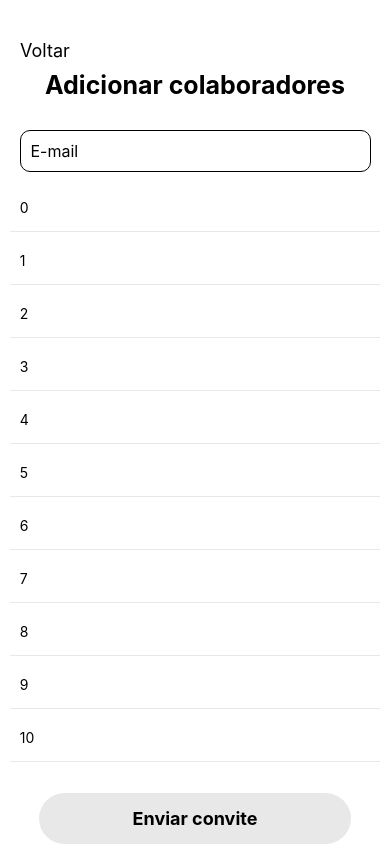
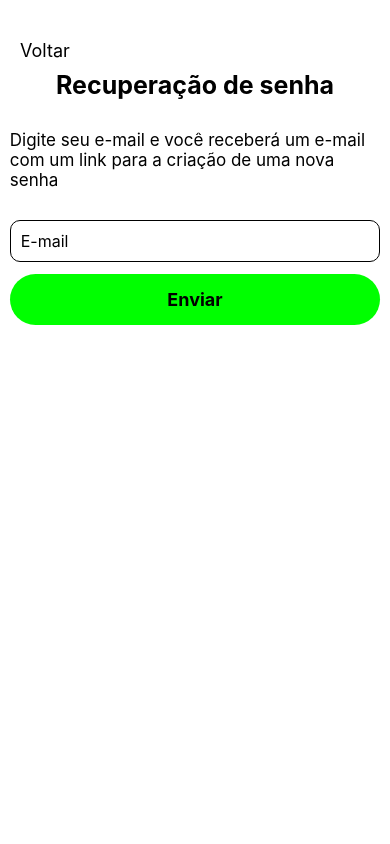
Before and after one commit to j3rrb/cultureup_front, a React Native app: screen / in a window 390 px wide. Built offline with nearby package versions, Linux system fonts and the light colour scheme.

Commit message:
feat: forgot password UI

```diff
--- a/App.tsx
+++ b/App.tsx
@@ -1,5 +1,5 @@
-import { AddEmployees } from './src/screens';
+import { ForgotPassword } from './src/screens';
 
 export default function App() {
-  return <AddEmployees />;
+  return <ForgotPassword />;
 }
--- /dev/null
+++ b/src/screens/forgotPassword/index.tsx
@@ -0,0 +1,62 @@
+import { Formik } from 'formik';
+import { Text, TouchableOpacity, View } from 'react-native';
+import * as Yup from 'yup';
+
+import { ConfirmationButton, DefaultTextField } from '../../components';
+import { COLORS } from '../../constants';
+import forgotPasswordStyles from './styles';
+
+const validationSchema = Yup.object().shape({
+  email: Yup.string().email('Invalid email').required('Required'),
+});
+
+export default function ForgotPassword() {
+  const styles = forgotPasswordStyles();
+
+  return (
+    <Formik
+      validationSchema={validationSchema}
+      onSubmit={async (values) => {
+        console.log(values);
+      }}
+      initialValues={{
+        email: undefined,
+      }}>
+      {({ values, errors, touched, handleSubmit, handleBlur, handleChange }) => (
+        <View>
+          <View style={styles.header}>
+            <TouchableOpacity style={styles.headerButton}>
+              <Text style={styles.headerButtonText}>Voltar</Text>
+            </TouchableOpacity>
+            <Text style={styles.headerText}>Recuperação de senha</Text>
+          </View>
+          <View style={styles.descriptionContainer}>
+            <Text style={styles.description}>
+              Digite seu e-mail e você receberá um e-mail com um link para a criação de uma nova
+              senha
+            </Text>
+          </View>
+          <View style={styles.inputContainer}>
+            <DefaultTextField
+              value={values.email}
+              autoCapitalize="none"
+              onChangeText={handleChange('email')}
+              onBlur={handleBlur('email')}
+              error={errors.email && touched.email ? errors.email : undefined}
+              placeholder="E-mail"
+            />
+          </View>
+          <View style={styles.buttonContainer}>
+            <ConfirmationButton
+              onPress={() => {
+                handleSubmit();
+              }}
+              text="Enviar"
+              color={COLORS.green}
+            />
+          </View>
+        </View>
+      )}
+    </Formik>
+  );
+}
--- /dev/null
+++ b/src/screens/forgotPassword/styles.ts
@@ -0,0 +1,43 @@
+import { StyleSheet } from 'react-native';
+import { width100 } from '../../utils/dimensions';
+
+export default function forgotPasswordStyles() {
+  return StyleSheet.create({
+    header: {
+      display: 'flex',
+      justifyContent: 'flex-end',
+      alignItems: 'center',
+      height: 100,
+      marginBottom: 30,
+    },
+    headerText: {
+      fontSize: 25,
+      fontWeight: 'bold',
+    },
+    headerButton: {
+      position: 'absolute',
+      left: 10,
+      top: 30,
+      padding: 10,
+    },
+    headerButtonText: {
+      fontSize: 18,
+    },
+    descriptionContainer: {
+      width: width100 * 0.95,
+      alignSelf: 'center',
+      marginBottom: 30,
+    },
+    description: {
+      fontSize: 17,
+    },
+    inputContainer: {
+      width: width100 * 0.95,
+      alignSelf: 'center',
+    },
+    buttonContainer: {
+      width: width100 * 0.95,
+      alignSelf: 'center',
+    },
+  });
+}
```
Also changed, not shown: src/screens/index.tsx (+8 -6 lines).
